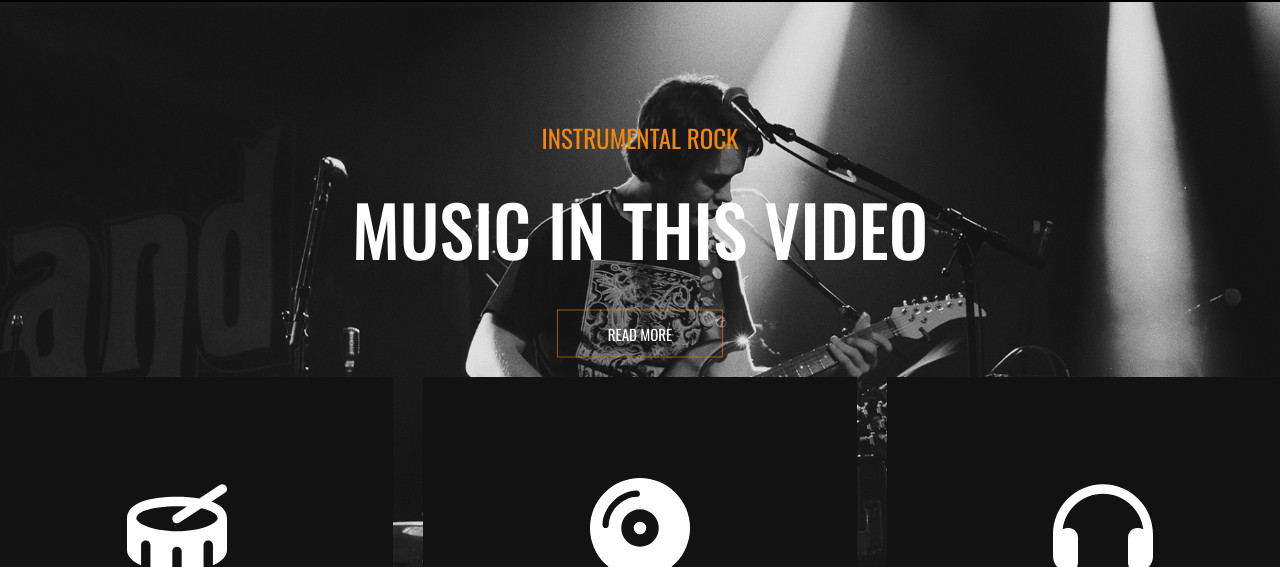
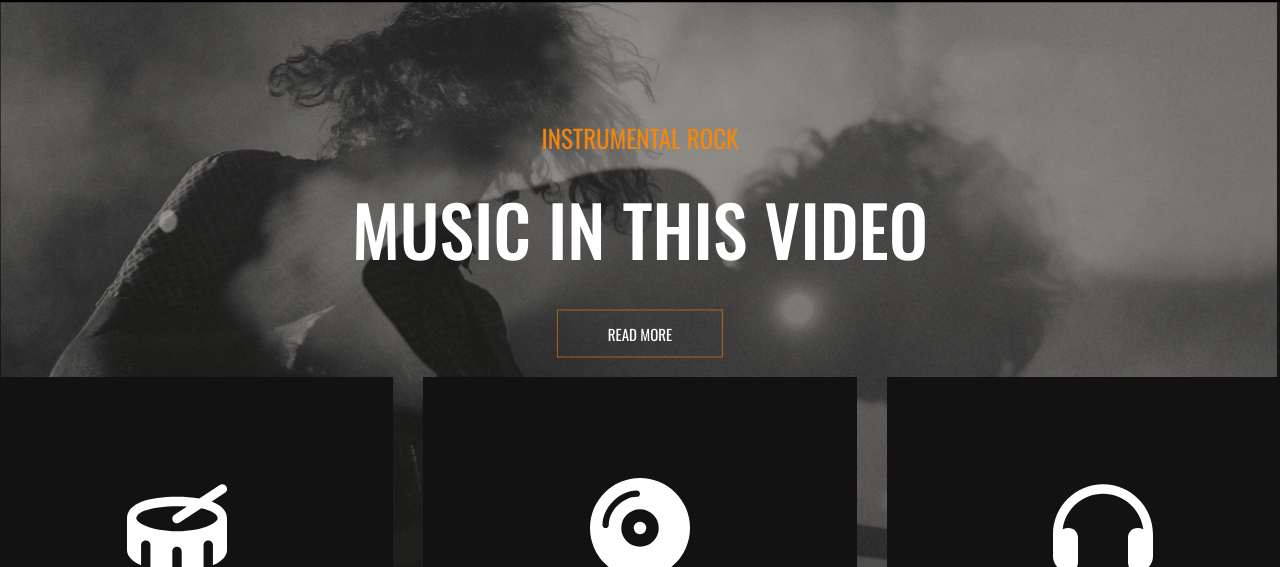
Before and after one commit to CalinCretu/proj-html-vuejs, a Vue app: page / in a window 1280 px wide. Shown: the part 188-755 px from the top of the page. Built offline with nearby package versions, Linux system fonts and the light colour scheme; data requests are answered from the project's data file; a web font is replaced by a local one.

Commit message:
ADD - Hero_transition_speed

```diff
--- a/src/components/Hero.vue
+++ b/src/components/Hero.vue
@@ -30,7 +30,7 @@ export default {
 
 <template>
   <div class="container-lg">
-    <Swiper :autoplay="{ delay: 3000, disableOnInteraction: false, }" :slides-per-view="1" :loop="true"
+    <Swiper :autoplay="{ delay: 5000, disableOnInteraction: false, }" :speed="3000" :slides-per-view="1" :loop="true"
       :effect="'creative'" :creativeEffect="{
         prev: {
           shadow: true,
```
